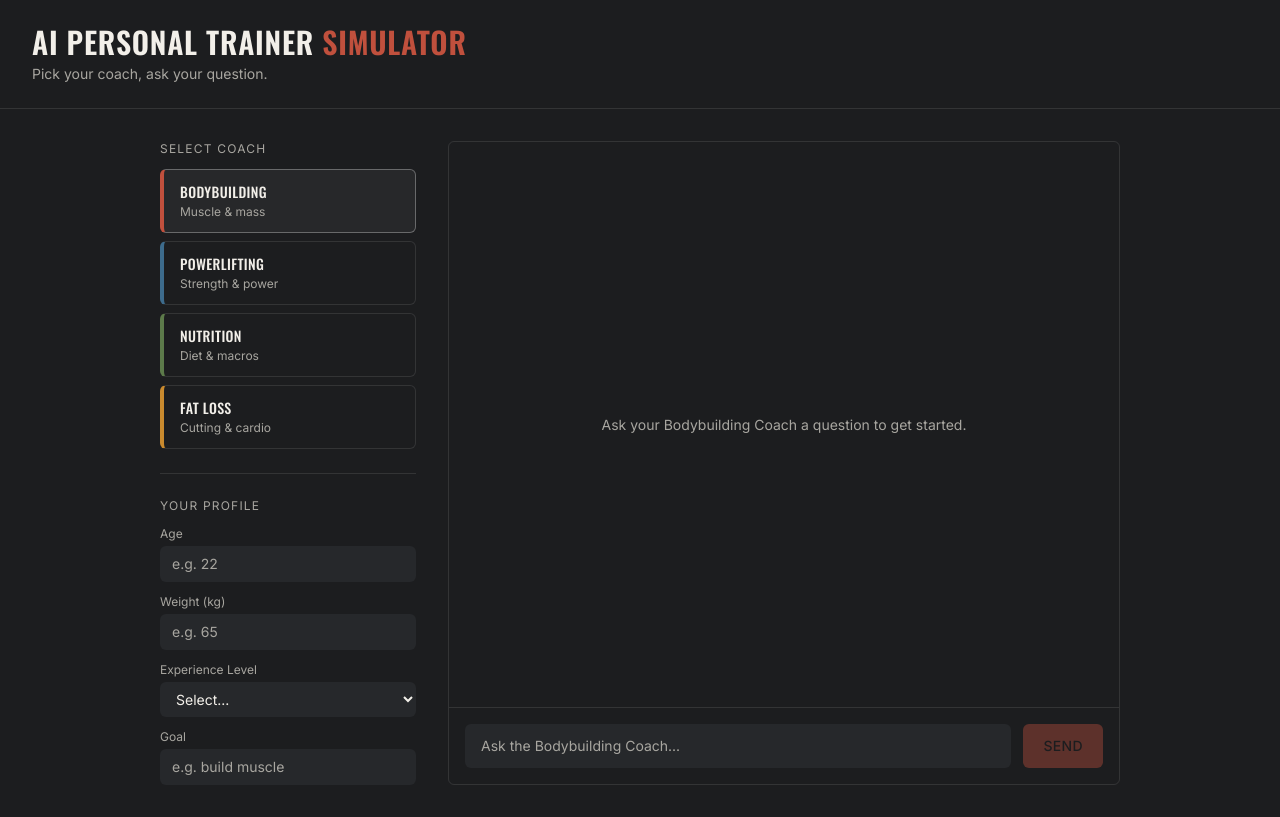
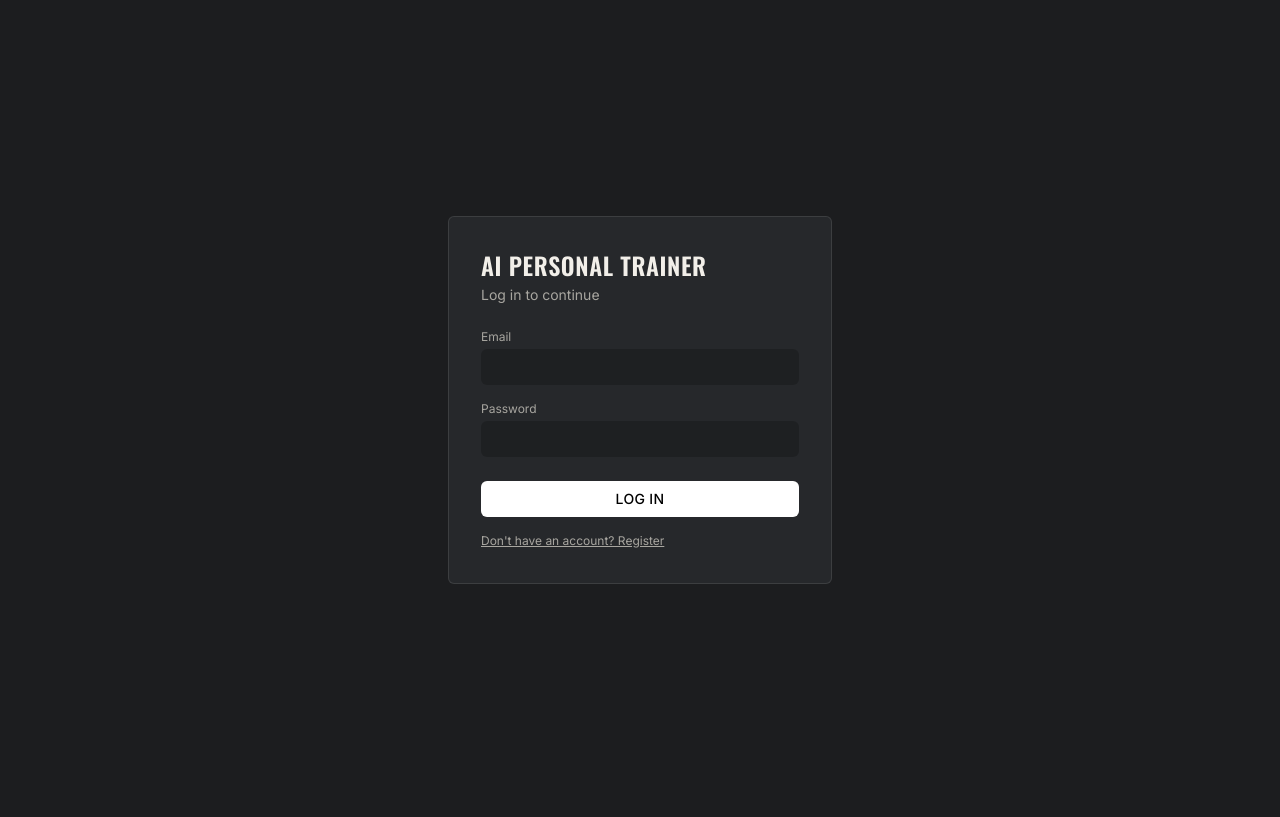
Before and after one commit to Jagtap13/multi-coach-ai-trainer, a React (Vite) app in the folder frontend/: page / in a window 1280 px wide. Built offline with nearby package versions, Linux system fonts and the light colour scheme.

Commit message:
Wire JWT auth into frontend - login/register UI, protected /chat endpoint

```diff
--- a/frontend/src/App.jsx
+++ b/frontend/src/App.jsx
@@ -1,6 +1,7 @@
 import { useState } from 'react'
 import ChatWindow from './ChatWindow'
 import ProfileForm from './ProfileForm'
+import AuthForm from './AuthForm'
 
 const COACHES = [
   { id: 'bodybuilding', label: 'Bodybuilding', accent: 'var(--accent-bodybuilding)', tagline: 'Muscle & mass' },
@@ -10,6 +11,7 @@ const COACHES = [
 ]
 
 function App() {
+  const [token , setToken] = useState(() => localStorage.getItem('token'))
   const [selectedCoach, setSelectedCoach] = useState('bodybuilding')
   const [profile, setProfile] = useState({
     age: '',
@@ -20,15 +22,36 @@ function App() {
 
   const activeCoach = COACHES.find((c) => c.id === selectedCoach)
 
+  const handleAuthSuccess = (newToken) => {
+    localStorage.setItem('token',newToken)
+    setToken(newToken)
+  }
+
+  const handleLogout = () => {
+    localStorage.removeItem('token')
+    setToken(null)
+  }
+
+  if(!token){
+    return <AuthForm onAuthSuccess={handleAuthSuccess} />
+  }
   return (
     <div className="min-h-screen flex flex-col">
-      <header className="border-b border-white/10 px-8 py-6">
+      <header className="border-b border-white/10 px-8 py-6 flex items-center justify-between">
+        <div>
           <h1 className="font-[Oswald] uppercase tracking-wide text-3xl font-semibold">
             AI Personal Trainer <span style={{ color: activeCoach.accent }}>Simulator</span>
           </h1>
           <p className="text-(--color-chalk-dim) text-sm mt-1">
             Pick your coach, ask your question.
           </p>
+        </div>
+        <button
+          onClick={handleLogout}
+          className="text-xs uppercase tracking-wide px-4 py-2 rounded-md border border-white/10 text-(--color-chalk-dim) hover:text-(--color-chalk) hover:border-white/30 transition-all shrink-0"
+        >
+          Log out
+        </button>
       </header>
 
       <div className="flex flex-1 max-w-5xl mx-auto w-full px-8 py-8 gap-8">
@@ -65,7 +88,7 @@ function App() {
         </aside>
 
         <main className="flex-1 border border-white/10 rounded-md overflow-hidden">
-          <ChatWindow coach={activeCoach} profile={profile} />
+          <ChatWindow coach={activeCoach} profile={profile} token={token} />
         </main>
       </div>
     </div>
--- /dev/null
+++ b/frontend/src/AuthForm.jsx
@@ -0,0 +1,98 @@
+import { useState } from 'react'
+
+const API_URL = 'http://127.0.0.1:8000'
+
+function AuthForm({ onAuthSuccess }) {
+  const [mode, setMode] = useState('login')
+  const [email, setEmail] = useState('')
+  const [password, setPassword] = useState('')
+  const [error, setError] = useState('')
+  const [loading, setLoading] = useState(false)
+
+  const handleSubmit = async (e) => {
+    e.preventDefault()
+    setError('')
+    setLoading(true)
+
+    try {
+      const response = await fetch(`${API_URL}/auth/${mode}`, {
+        method: 'POST',
+        headers: { 'Content-Type': 'application/json' },
+        body: JSON.stringify({ email, password }),
+      })
+
+      const data = await response.json()
+
+      if (!response.ok) {
+        throw new Error(data.detail || 'Something went wrong')
+      }
+
+      onAuthSuccess(data.access_token)
+    } catch (err) {
+      setError(err.message)
+    } finally {
+      setLoading(false)
+    }
+  }
+
+  return (
+    <div className="min-h-screen flex items-center justify-center">
+      <div className="w-full max-w-sm bg-(--color-bg-elevated) rounded-md p-8 border border-white/10">
+        <h1 className="font-[Oswald] uppercase tracking-wide text-2xl font-semibold mb-1">
+          AI Personal Trainer
+        </h1>
+        <p className="text-(--color-chalk-dim) text-sm mb-6">
+          {mode === 'login' ? 'Log in to continue' : 'Create your account'}
+        </p>
+
+        <form onSubmit={handleSubmit} className="flex flex-col gap-4">
+          <div>
+            <label className="text-xs text-(--color-chalk-dim) block mb-1">Email</label>
+            <input
+              type="email"
+              value={email}
+              onChange={(e) => setEmail(e.target.value)}
+              required
+              className="w-full bg-black/20 rounded-md px-3 py-2 text-sm outline-none"
+            />
+          </div>
+
+          <div>
+            <label className="text-xs text-(--color-chalk-dim) block mb-1">Password</label>
+            <input
+              type="password"
+              value={password}
+              onChange={(e) => setPassword(e.target.value)}
+              required
+              minLength={6}
+              className="w-full bg-black/20 rounded-md px-3 py-2 text-sm outline-none"
+            />
+          </div>
+
+          {error && (
+            <p className="text-xs text-red-400 bg-red-900/20 rounded-md px-3 py-2">
+              {error}
+            </p>
+          )}
+
+          <button
+            type="submit"
+            disabled={loading}
+            className="bg-white text-black rounded-md py-2 text-sm font-medium uppercase tracking-wide disabled:opacity-50 mt-2"
+          >
+            {loading ? 'Please wait...' : mode === 'login' ? 'Log In' : 'Register'}
+          </button>
+        </form>
+
+        <button
+          onClick={() => { setMode(mode === 'login' ? 'register' : 'login'); setError('') }}
+          className="text-xs text-(--color-chalk-dim) mt-4 underline"
+        >
+          {mode === 'login' ? "Don't have an account? Register" : 'Already have an account? Log in'}
+        </button>
+      </div>
+    </div>
+  )
+}
+
+export default AuthForm
--- a/frontend/src/ChatWindow.jsx
+++ b/frontend/src/ChatWindow.jsx
@@ -2,7 +2,7 @@ import { useState } from 'react'
 
 const API_URL = 'http://127.0.0.1:8000'
 
-function ChatWindow({ coach, profile }) {
+function ChatWindow({ coach, profile, token }) {
   const [messages, setMessages] = useState([])
   const [input, setInput] = useState('')
   const [loading, setLoading] = useState(false)
@@ -18,7 +18,10 @@ function ChatWindow({ coach, profile }) {
     try {
       const response = await fetch(`${API_URL}/chat`, {
         method: 'POST',
-        headers: { 'Content-Type': 'application/json' },
+        headers: {
+          'Content-Type': 'application/json',
+          'Authorization': `Bearer ${token}`,
+        },
         body: JSON.stringify({
           question: userMessage.content,
           coach_type: coach.id,
```
Also changed, not shown: 2 other files (tests, documents, lock files or other folders). Lines whose indentation alone changed are shown as unchanged.
